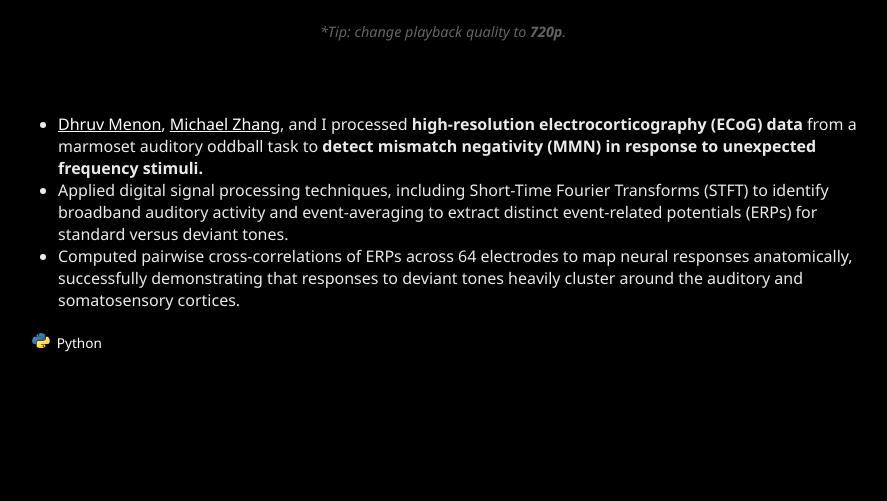
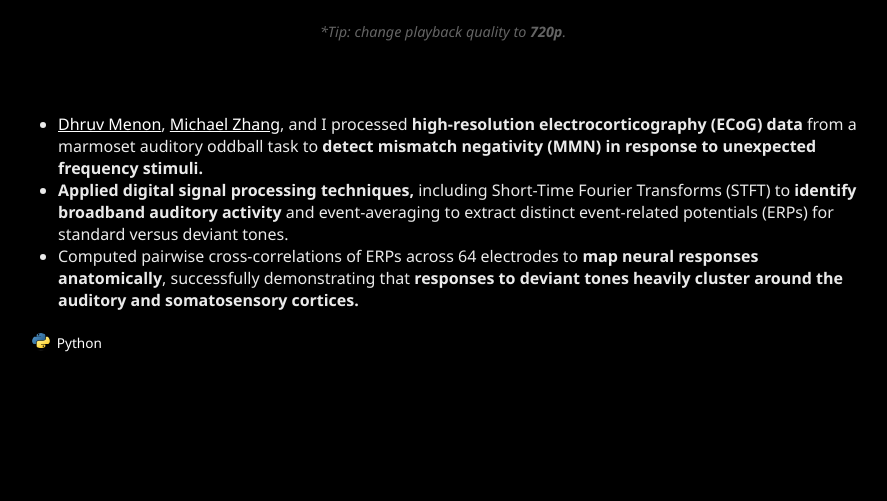
Before and after one commit to sajjy/sajan_patel_duke_bme, a Jekyll site: the page built from projects/ecog_dsp.html, in a window 1280 px wide. Shown: the part 868-1369 px from the top of the page, without its empty margins (197-1084 px from the left). Built offline with Jekyll 4.4.1, drawn with Linux system fonts in a browser that asks for light colours.

Commit message:
Bold some phrases

```diff
--- a/projects/ecog_dsp.html
+++ b/projects/ecog_dsp.html
@@ -33,12 +33,12 @@ title: ECoG Signal Processing
             processed <strong>high-resolution electrocorticography (ECoG) data</strong> from a marmoset auditory oddball
             task to <strong>detect mismatch negativity (MMN) in response to unexpected frequency stimuli.</strong></li>
           <li>
-            Applied digital signal processing techniques, including Short-Time Fourier Transforms (STFT) to
-            identify broadband auditory activity and event-averaging to extract distinct event-related potentials (ERPs)
+            <strong>Applied digital signal processing techniques,</strong> including Short-Time Fourier Transforms (STFT) to
+            <strong>identify broadband auditory activity</strong> and event-averaging to extract distinct event-related potentials (ERPs)
             for standard versus deviant tones.</li>
           <li>
-            Computed pairwise cross-correlations of ERPs across 64 electrodes to map neural responses anatomically, successfully
-            demonstrating that responses to deviant tones heavily cluster around the auditory and somatosensory cortices.</li>
+            Computed pairwise cross-correlations of ERPs across 64 electrodes to <strong>map neural responses anatomically</strong>, successfully
+            demonstrating that <strong>responses to deviant tones heavily cluster around the auditory and somatosensory cortices.</strong></li>
         </ul>
 
         <div class="tech-tags">
```
